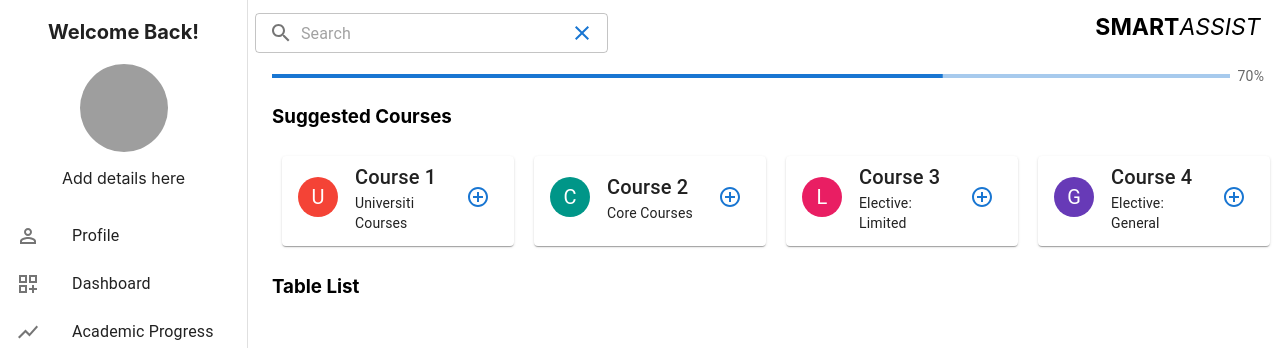
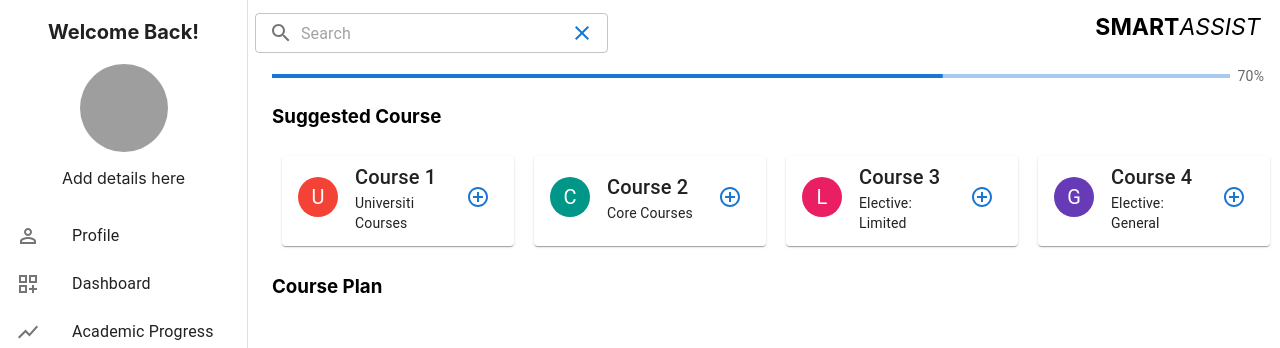
Before and after one commit to tyxyah/smartassist, a React (Create React App) app in the folder frontend/: page / in a window 1280 px wide. Shown: the top 348 px of the page. Built offline with nearby package versions, Linux system fonts and the light colour scheme; grey boxes are pictures that could not be loaded.

Commit message:
add coursePlan component

```diff
--- /dev/null
+++ b/frontend/src/components/CoursePlan.js
@@ -0,0 +1,2 @@
+import React, { useEffect, useState } from "react";
+export default function CoursePlan() {}
--- a/frontend/src/components/SuggestedCourse.js
+++ b/frontend/src/components/SuggestedCourse.js
@@ -28,7 +28,6 @@ const SuggestedCourses = () => {
 
   return (
     <div>
-      <h3>Suggested Courses</h3>
       <div style={{ display: 'flex', flexWrap: 'wrap' }}>
         {courses.map((course, index) => {
           const avatarData = getAvatarData(course.type);
@@ -68,8 +67,6 @@ const SuggestedCourses = () => {
           );
         })}
       </div>
-      <h3>Table List</h3>
-      {/* Implement your table component here */}
     </div>
   );
 };
--- a/frontend/src/pages/SuggestionPage.js
+++ b/frontend/src/pages/SuggestionPage.js
@@ -3,7 +3,8 @@ import Header from "../components/Header";
 import Sidebar from "../components/SideBar";
 import LinearProgress from "../components/LinearProgress";
 import { Box } from "@mui/material";
-import SuggestedCourse from "../components/SuggestedCourse"
+import SuggestedCourse from "../components/SuggestedCourse";
+import CoursePlan from "../components/CoursePlan"
 
 function SuggestionPage() {
   return (
@@ -18,7 +19,12 @@ function SuggestionPage() {
         sx={{ flexGrow: 1, bgcolor: "background.default", paddingLeft: 34 }}
       >
         <div className="suggestion-page">
+          <h3>Suggested Course</h3>
           <SuggestedCourse />
+        </div>
+        <div>
+          <h3>Course Plan</h3>
+          <CoursePlan />
         </div>
       </Box>
     </div>
```
